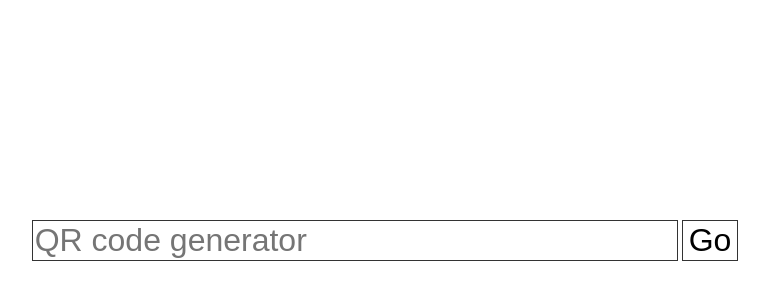
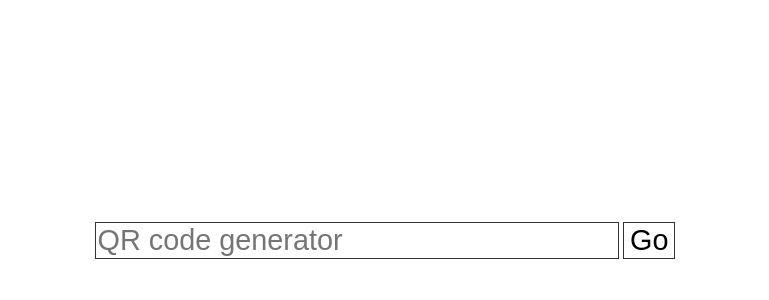
Before and after one commit to zweifisch/qrcode, a plain HTML site: page index.html in a window 1280 px wide. Shown: the part 160-460 px from the top of the page, without its empty margins (255-1024 px from the left). Drawn offline with Linux system fonts and the light colour scheme.

Commit message:
update readme

```diff
--- a/index.html
+++ b/index.html
@@ -6,8 +6,8 @@
 	<style type="text/css">
 		html,body { height: 100%; padding: 0; margin: 0 }
 		table { border:0; border-collapse: collapse }
-		input { border:1px solid #333; font-size: 2em; width: 20em }
-		button { border:1px solid #333; font-size: 2em; background: #fff }
+		input { border:1px solid #333; font-size: 1.8em; width: 18em }
+		button { border:1px solid #333; font-size: 1.8em; background: #fff }
 	</style>
 </head>
 <body>
```
Also changed, not shown: 1 other file.
